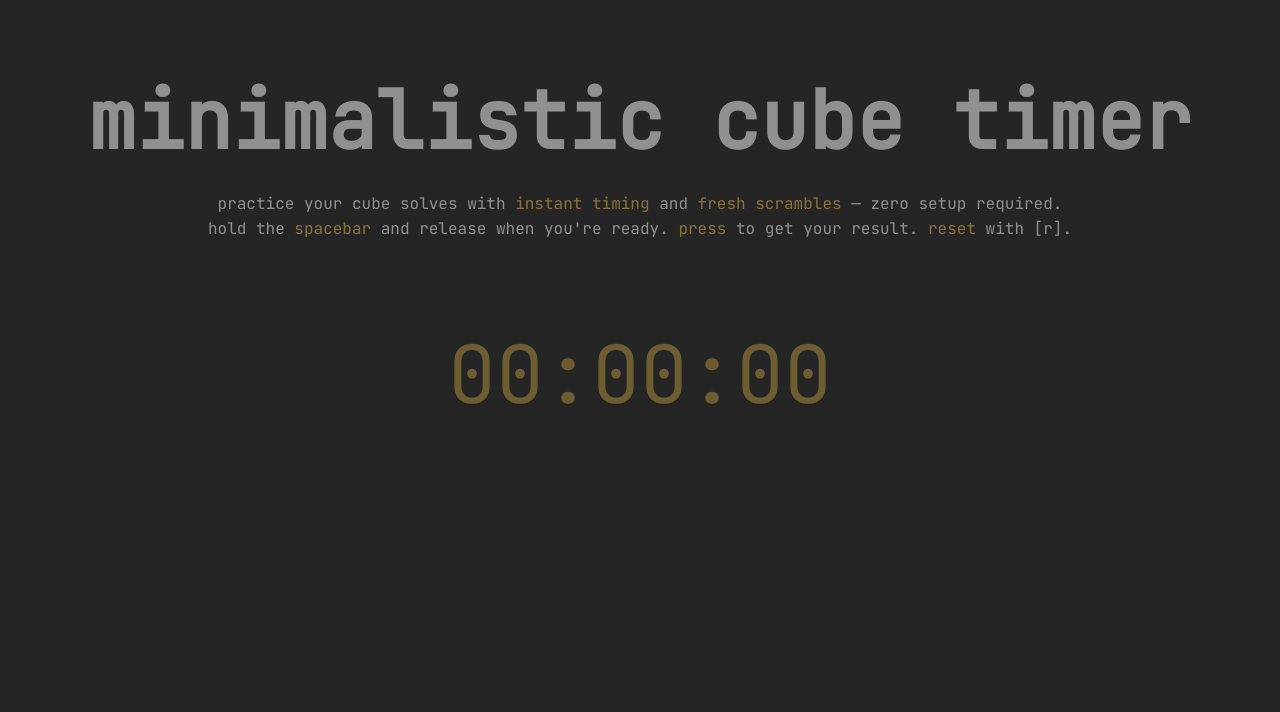
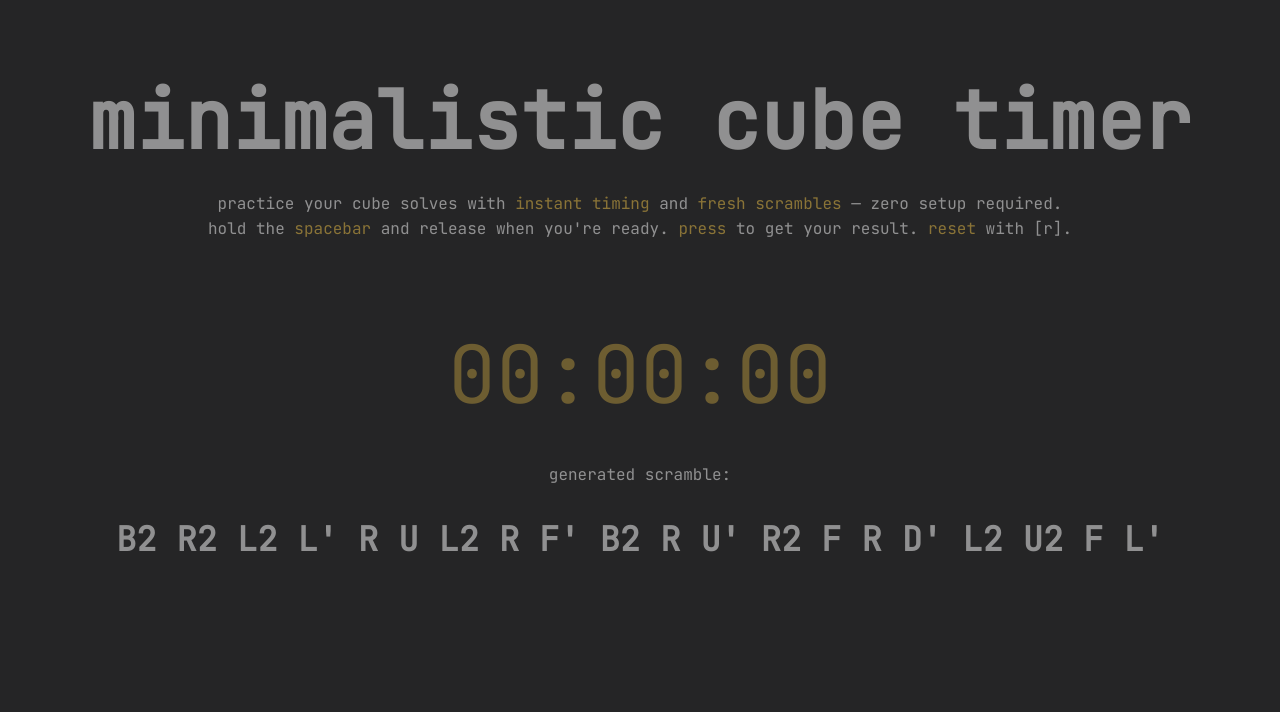
Before and after one commit to ebbekarlstad/cubetimer, a plain HTML site: page index.html in a window 1280 px wide. Shown: the top 712 px of the page. Drawn offline with Linux system fonts and the light colour scheme.

Commit message:
added scramble logic and display

```diff
--- a/index.html
+++ b/index.html
@@ -22,6 +22,12 @@
 
         <div id="display">00:00:00</div>
 
+        <div class="scramble-title">
+            <p>generated scramble:</p>
+        </div>
+
+        <p id="scramble-display"></p>
+
         <div class="repo">
             <img src="github.png" alt="GitHub Repository" class="github-icon">
             <p class="repo-text">this <a href="https://github.com/ebbekarlstad/cubetimer" target="_blank">project</a> was made by ebbe karlstad.</p>
--- a/stopwatch.js
+++ b/stopwatch.js
@@ -47,6 +47,34 @@ document.addEventListener('DOMContentLoaded', () => {
         }
     }
 
+    // Generate a scramble based on valid Rubik's moves
+    function generateScramble() {
+        // Valid moves
+        const moves = ["U", "D", "R", "L", "F", "B", "U'", "D'", "R'", "L'", "F'", "B'", "U2", "D2", "R2", "L2", "F2", "B2"];
+        const scramble = []; // Empty scramble list
+        let lastMove = "";
+
+        // Loop 20 times
+        for (let t = 0; t < 20; t++) {
+            let randomMove;
+
+            do { // Do only while random move is equal to last move
+                const randomIndex = Math.floor(Math.random() * moves.length);
+                randomMove = moves[randomIndex];
+            } while (randomMove === lastMove);
+
+            scramble.push(randomMove); // Add to list
+            lastMove = randomMove; // Update last move
+        }
+
+        return scramble.join(" ");
+    }
+
+    // Update scramble display
+    function updateScramble() {
+        document.getElementById('scramble-display').textContent = generateScramble();
+    }
+
     // Clears the timer and resets variables
     function resetTimer() {
         clearInterval(timerInterval);
@@ -57,6 +85,7 @@ document.addEventListener('DOMContentLoaded', () => {
         let display = document.getElementById("display");
         display.textContent = "00:00:00";
         display.style.opacity = "50%";
+        updateScramble(); // Generate new sramble
     }
 
     // Event listener for when key gets released (start)
@@ -83,6 +112,7 @@ document.addEventListener('DOMContentLoaded', () => {
         }
     });
 
-    // Reset display on page load
+    // Reset display and scramble on page load
+    updateScramble();
     document.getElementById('display').textContent = '00:00:00';
 });
--- a/styles.css
+++ b/styles.css
@@ -47,6 +47,20 @@ a:active {
     opacity: 50%;
 }
 
+.scramble-title {
+    text-align: center;
+    line-height: 25px;
+    padding-top: 2em;
+}
+
+#scramble-display {
+    font-size: 2.1em;
+    font-weight: 900;
+    text-align: center;
+    padding-top: 0.5em;
+    line-height: 70px;
+}
+
 .sub, .repo {
     text-align: center;
     line-height: 25px;
@@ -58,7 +72,7 @@ a:active {
     align-items: center;
     justify-content: center;
     gap: 10px;
-    padding: 20em;
+    padding: 10em;
 }
 
 .github-icon {
```
Also changed, not shown: 1 other file.
